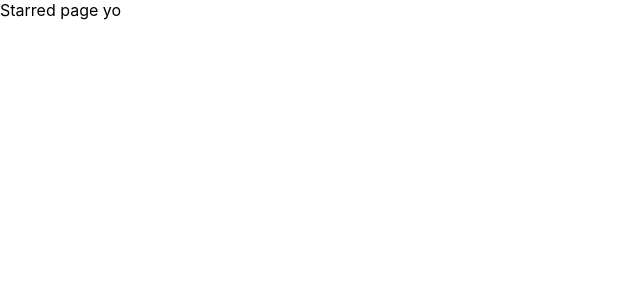
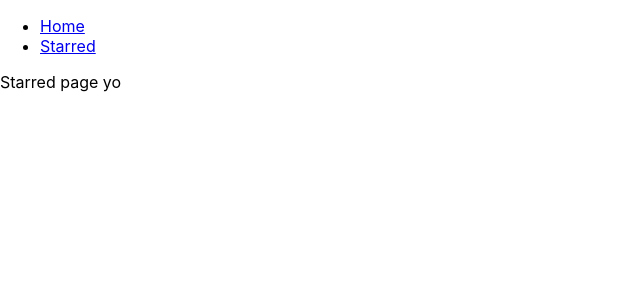
Before and after one commit to cgriff21/box-office, a React (Create React App) app: page /starred in a window 1280 px wide. Shown: the top 300 px of the page, without its empty margins (0-640 px from the left). Built offline with nearby package versions, Linux system fonts and the light colour scheme.

Commit message:
added navbar and page components

```diff
--- a/src/App.js
+++ b/src/App.js
@@ -1,19 +1,27 @@
 import React from 'react';
 import { Switch, Route } from 'react-router-dom';
 
+import Navs from './components/Navs';
+import Home from './pages/Home';
+import Starred from './pages/Starred';
+
 function App() {
   return (
+    <div>
+      <Navs />
+
       <Switch>
         <Route exact path="/">
-        Home page yo
+          <Home />
         </Route>
 
         <Route exact path="/starred">
-        Starred page yo
+          <Starred />
         </Route>
 
         <Route>Not a page yo</Route>
       </Switch>
+    </div>
   );
 }
 
--- /dev/null
+++ b/src/components/Navs.js
@@ -0,0 +1,23 @@
+import React from 'react';
+import { Link } from 'react-router-dom';
+
+const LINKS = [
+  { to: '/', text: 'Home' },
+  { to: '/starred', text: 'Starred' },
+];
+
+const Navs = () => {
+  return (
+    <div>
+      <ul>
+        {LINKS.map(item => (
+          <li key={item.to}>
+            <Link to={item.to}>{item.text}</Link>
+          </li>
+        ))}
+      </ul>
+    </div>
+  );
+};
+
+export default Navs;
--- /dev/null
+++ b/src/pages/Home.js
@@ -0,0 +1,7 @@
+import React from 'react';
+
+const Home = () => {
+  return <div>Home page yo</div>;
+};
+
+export default Home;
--- /dev/null
+++ b/src/pages/Starred.js
@@ -0,0 +1,7 @@
+import React from 'react';
+
+const Starred = () => {
+  return <div>Starred page yo</div>;
+};
+
+export default Starred;
```
Lines whose indentation alone changed are shown as unchanged.
